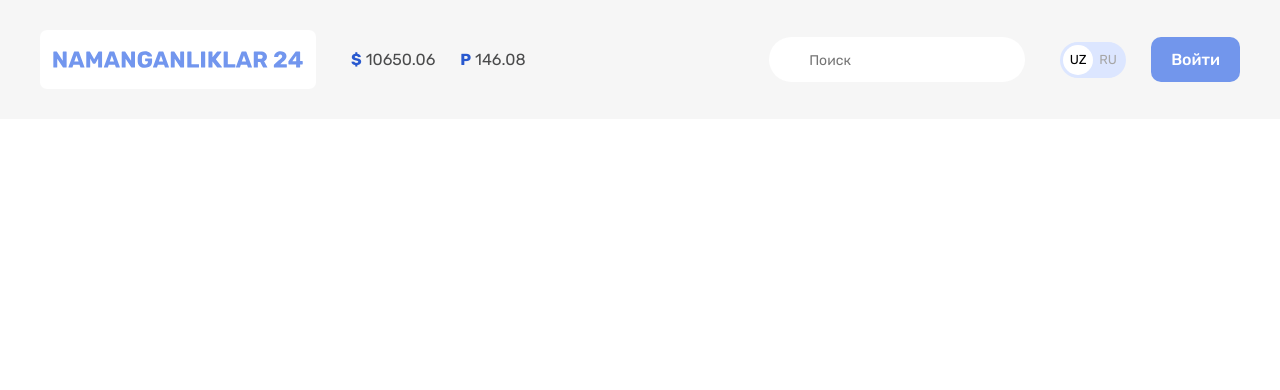
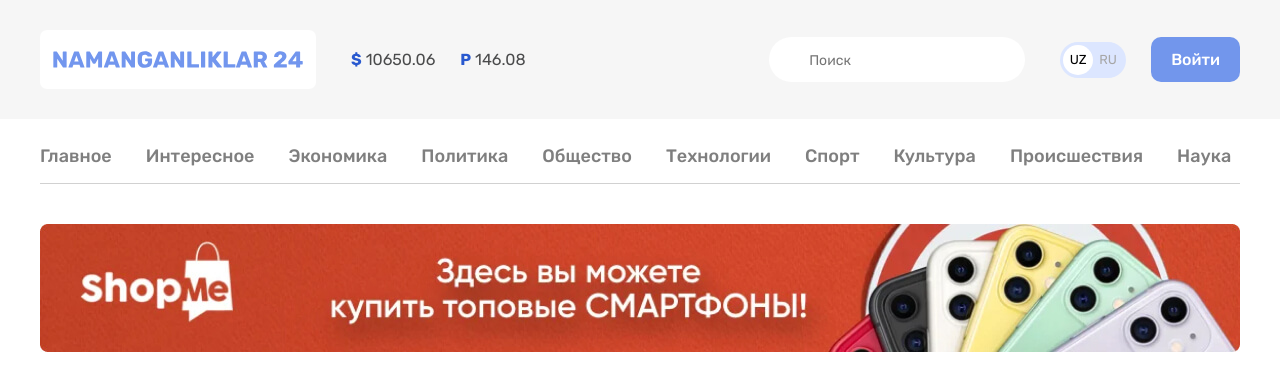
Before and after one commit to kamronghost/n24-news, a plain HTML site: page index.html in a window 1280 px wide. Drawn offline with Linux system fonts and the light colour scheme.

Commit message:
Add sitenav and sitehead banner

```diff
--- a/css/styles.css
+++ b/css/styles.css
@@ -67,13 +67,12 @@
 
 
 /* Site header */
-.site-header {
-}
 
 /* Site header top */
 .site-header-top {
   padding-top: 30px;
   padding-bottom: 30px;
+  margin-bottom: 10px;
   background-color: #f6f6f6;
 }
 
@@ -158,3 +157,53 @@
   background-color: #fff;
   color: #000;
 }
+
+/* Sitenav */
+
+.sitenav {
+  padding-top: 12px;
+  padding-bottom: 12px;
+  margin-bottom: 40px;
+  border-bottom: 1px solid #d1d1d1;
+  font-size: 18px;
+  font-weight: 500;
+  line-height: normal;
+}
+
+.sitenav-list {
+  display: flex;
+  flex-wrap: wrap;
+  align-items: center;
+  padding: 0;
+  margin: 0;
+  list-style: none;
+}
+
+.sitenav-item {
+  margin-top: 4px;
+  margin-bottom: 4px;
+}
+
+.sitenav-item:not(:last-child) {
+  margin-right: 34px;
+}
+
+.sitenav-link {
+  display: block;
+  text-decoration: none;
+  color: #7f7f7f;
+}
+
+.sitenav-link:hover {
+  color: #7296ec;
+}
+
+.sitenav-link:active {
+  opacity: 0.6;
+}
+
+
+/* Site header banner */
+.site-header-banner-link {
+  display: flex;
+}
--- a/index.html
+++ b/index.html
@@ -56,8 +56,54 @@
 <!-- Site header authorization -->
 <a class="button button-primary" href="#">Войти</a>
 
-    </div>
   </div>
+</div>
+
+<div class="container">
+  <!-- Sitenav -->
+<nav class="sitenav">
+  <ul class="sitenav-list">
+    <li class="sitenav-item">
+      <a class="sitenav-link" href="#" >Главное</a>
+    </li>
+    <li class="sitenav-item">
+      <a class="sitenav-link" href="#" >Интересное</a>
+    </li>
+    <li class="sitenav-item">
+      <a class="sitenav-link" href="#" >Экономика</a>
+    </li>
+    <li class="sitenav-item">
+      <a class="sitenav-link" href="#" >Политика</a>
+    </li>
+    <li class="sitenav-item">
+      <a class="sitenav-link" href="#" >Общество</a>
+    </li>
+    <li class="sitenav-item">
+      <a class="sitenav-link" href="#" >Технологии</a>
+    </li>
+    <li class="sitenav-item">
+      <a class="sitenav-link" href="#" >Спорт</a>
+    </li>
+    <li class="sitenav-item">
+      <a class="sitenav-link" href="#" >Культура</a>
+    </li>
+    <li class="sitenav-item">
+      <a class="sitenav-link" href="#" >Происшествия</a>
+    </li>
+    <li class="sitenav-item">
+      <a class="sitenav-link" href="#" >Наука</a>
+    </li>
+  </ul>
+</nav>
+
+<!-- Banner -->
+<aside class="site-header-banner">
+  <a class="site-header-banner-link" href="https://olcha.uz"  target="_blank">
+    <img class="site-header-banner-img" src="img/shopme-ad.jpg" alt="shopme advertisement" width="1200" height="128" srcset="img/shopme-ad.jpg 1x, img/shopme-ad@2x.jpg 2x">
+</a>
+</aside>
+</div>
+
 </header>
 
 
```
Also changed, not shown: img/shopme-ad.jpg (added), img/shopme-ad@2x.jpg (added).
